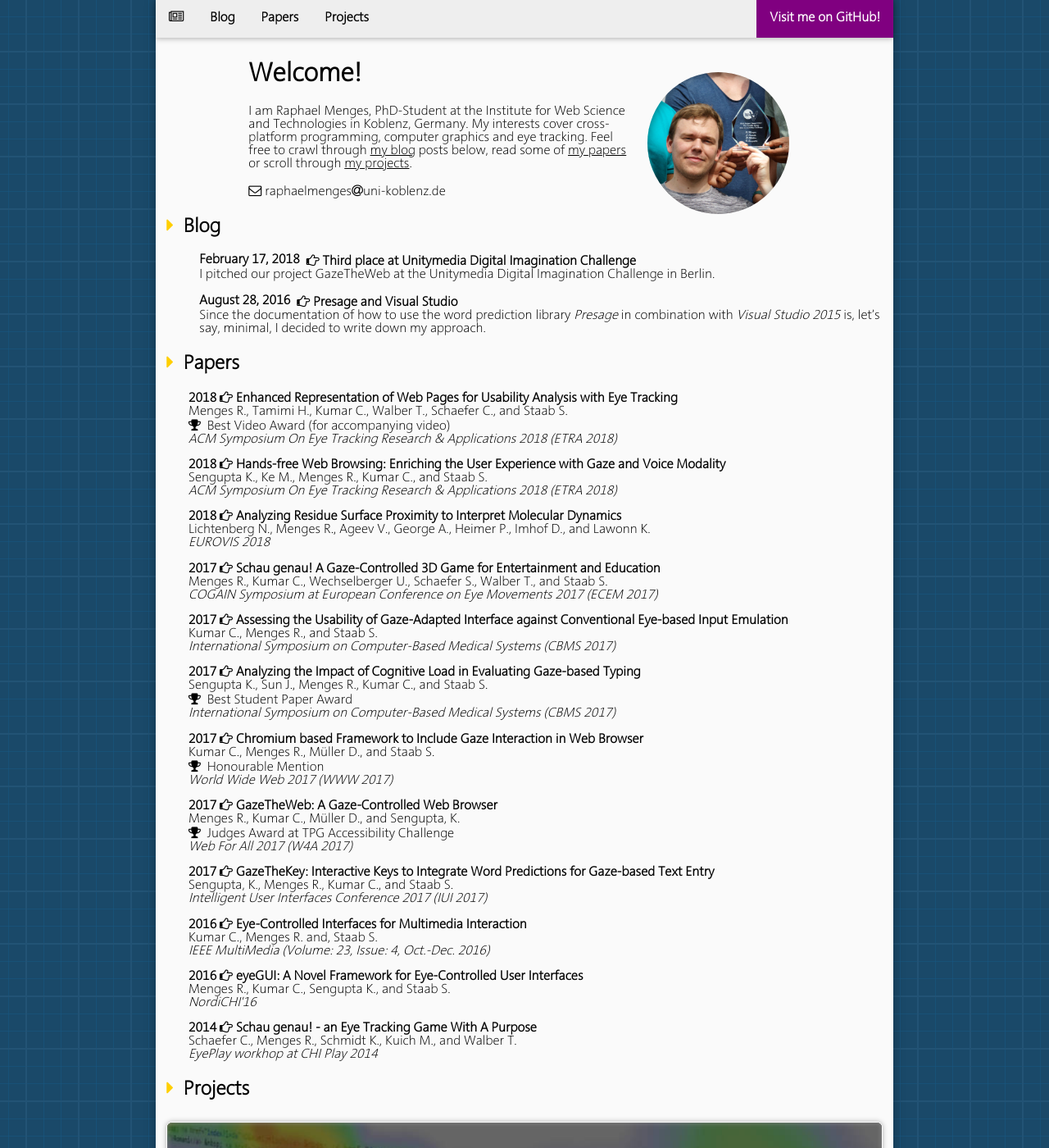
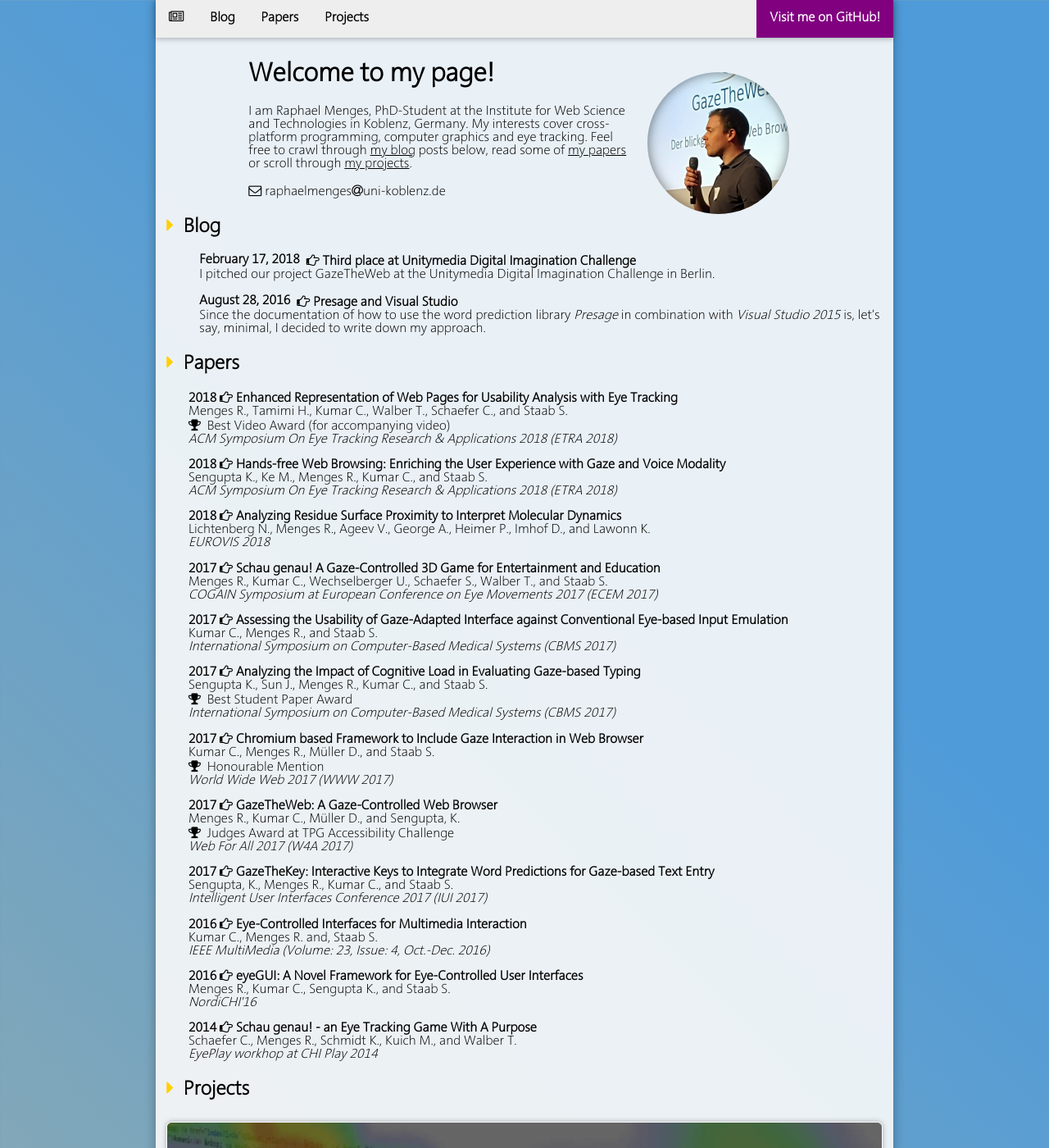
Before and after one commit to raphaelmenges/raphaelmenges.github.io, a Jekyll site: the page built from index.html, in a window 1280 px wide and 1400 px high. Shown: the whole window at 82% size. Built offline with Jekyll 4.4.1, drawn with Linux system fonts in a browser that asks for light colours.

Commit message:
Working on design.

```diff
--- a/_includes/lower.html
+++ b/_includes/lower.html
@@ -1,5 +1,6 @@
 			</div> <!-- content -->
-			<footer class="footer">
+		</div> <!-- page -->
+		<footer class="footer">
 				Handcrafted with
 					<div class="tooltip">
 						<a href="https://jekyllrb.com">Jekyll</a>
@@ -10,7 +11,6 @@
 				and pure HTML/CSS. Free from JavaScript!</br>
 				Font Segan Light used from <a href="http://www.1001fonts.com/segan-font.html" class="underlined">here</a> and Font Awesome from <a href="http://fontawesome.io/icons" class="underlined">here</a>.</br>
 				<i class="fa fa-copyright"></i> Raphael Menges
-			</footer> <!-- footer -->
-		</div> <!-- page -->
+		</footer> <!-- footer -->
 	</body>
 </html>
--- a/css/main.css
+++ b/css/main.css
@@ -8,6 +8,7 @@
 /**************/
 body {
 	font-family: Segan Light, Tahoma, Geneva, sans-serif;
+	-webkit-font-smoothing: antialiased;
 	margin: 0 auto;
 	padding: 0;
 	overflow-y: scroll;
@@ -15,11 +16,11 @@ body {
 	-moz-tab-size: 2;
 	-o-tab-size: 2;
 	tab-size: 2;
-	background-color:#204c6f;
-	background-image: url("/assets/background.png");
-	background-repeat: repeat;
+	background-color: white;
+	background-image: url(""), linear-gradient(45deg, #e3bf79 15%, #4f9bd9 85%);
+	/* background-repeat: repeat;
 	background-attachment: fixed;
-	background-position: center;
+	background-position: center; */
 }
 
 /* Design of horizontal lines */
@@ -46,8 +47,11 @@ a {
 
 /* Page */
 .page {
-	background-color: rgba(250,250,250,1);
+	background-color: rgba(250,250,250,0.9);
 	box-shadow: 0pt 0pt 10pt rgba(0,0,0,0.3);
+	padding-bottom: 2pt;
+	border-bottom-right-radius: 15pt;
+	border-bottom-left-radius: 15pt;
 }
 
 /* Content of page */
@@ -60,12 +64,13 @@ a {
 
 /* Footer of page */
 .footer {
-	background-color: #EEE;
+	/* background-color: white; */
 	padding-top: 10pt;
-	padding-bottom: 10pt;
+	padding-bottom: 5pt;
 	text-align: center;
 	font-size: 10pt;
-	box-shadow: 0pt -1pt 5pt rgba(0,0,0,0.3);
+	/* box-shadow: 0pt -1pt 5pt rgba(0,0,0,0.3); */
+	text-shadow: 0pt 2pt 6pt rgba(255,255,255,0.5);
 }
 
 /* Accent color */
@@ -304,9 +309,9 @@ a {
 	display: block;
 	background-size: cover;
 	background-position: 50% 50%;
-	-moz-box-shadow: inset 0pt 0pt 5pt #888888;
+	/*-moz-box-shadow: inset 0pt 0pt 5pt #888888;
 	-webkit-box-shadow: inset 0pt 0pt 5pt #888888;
-	box-shadow: inset 0pt 0pt 5pt #888888;
+	box-shadow: inset 0pt 0pt 5pt #888888;*/
 	background-color: gray;
 }
 
@@ -322,9 +327,7 @@ a {
 	text-align: center;
 	font-size: 26pt;
 	font-weight: bold;
-	text-shadow: 	0pt 0pt 3pt rgba(0,0,0,1.0),
-					0pt 4pt 13pt rgba(0,0,0,0.4),
-					0pt 8pt 23pt rgba(0,0,0,0.2);
+	text-shadow: 0pt 2pt 6pt rgba(0,0,0,1.0);
 }
 
 /* Description of project */
--- a/index.html
+++ b/index.html
@@ -9,7 +9,7 @@ project_labels: ["gazemining", "gtw", "eyegui", "ma", "schaugenau", "jha", "ship
 	<div class="front">
 		<a class="anchor" id="front"></a>
 		<div class="avatar"></div>
-		<h1 class="welcome">Welcome!</h1>
+		<h1 class="welcome">Welcome to my page!</h1>
 		<p>I am Raphael Menges, PhD-Student at the Institute for Web Science and Technologies in Koblenz, Germany. My interests cover cross-platform programming, computer graphics and eye tracking. Feel free to crawl through <a href="#blog" class="underlined">my blog</a> posts below, read some of <a href="#papers" class="underlined">my papers</a> or scroll through <a href="#projects" class="underlined">my projects</a>.</p>
 		<div class="contact"><i class="fa fa-envelope-o" aria-hidden="true">&nbsp;</i>raphaelmenges<i class="fa fa-at"></i>uni-koblenz.de</div>
 	</div> <!-- front -->
```
Also changed, not shown: assets/avatar.png, assets/background.png.
